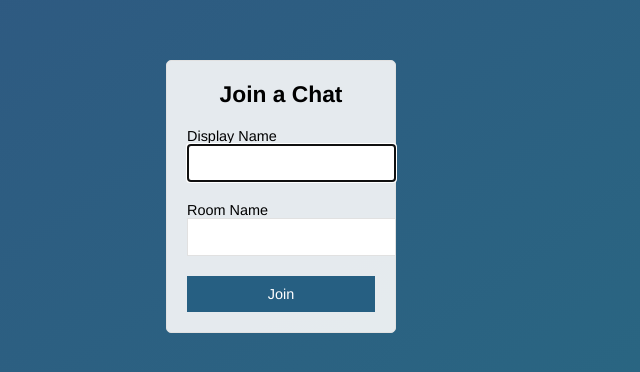
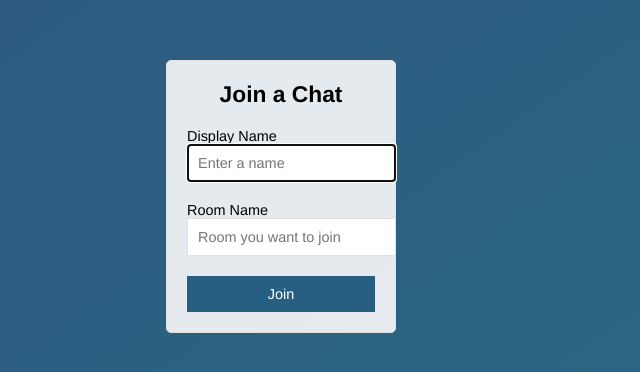
Before and after one commit to amitdubey37/node-chat-app, a website: page public/index.html in a window 1280 px wide. Shown: the part 204-576 px from the top of the page, without its empty margins (359-999 px from the left). Drawn offline with Linux system fonts and the light colour scheme.

Commit message:
added placehoders

```diff
--- a/public/index.html
+++ b/public/index.html
@@ -14,11 +14,11 @@
         </div>
         <div class="form-field">
             <label> Display Name </lable>
-            <input type="text" name="name" autofocus />
+            <input type="text" name="name" autofocus placeholder="Enter a name"/>
         </div>
         <div class="form-field">
           <label> Room Name</lable>
-          <input type="text" name="room" />
+          <input type="text" name="room" placeholder="Room you want to join"/>
         </div>
         <div class="form-field">
           <button> Join </button>
```
